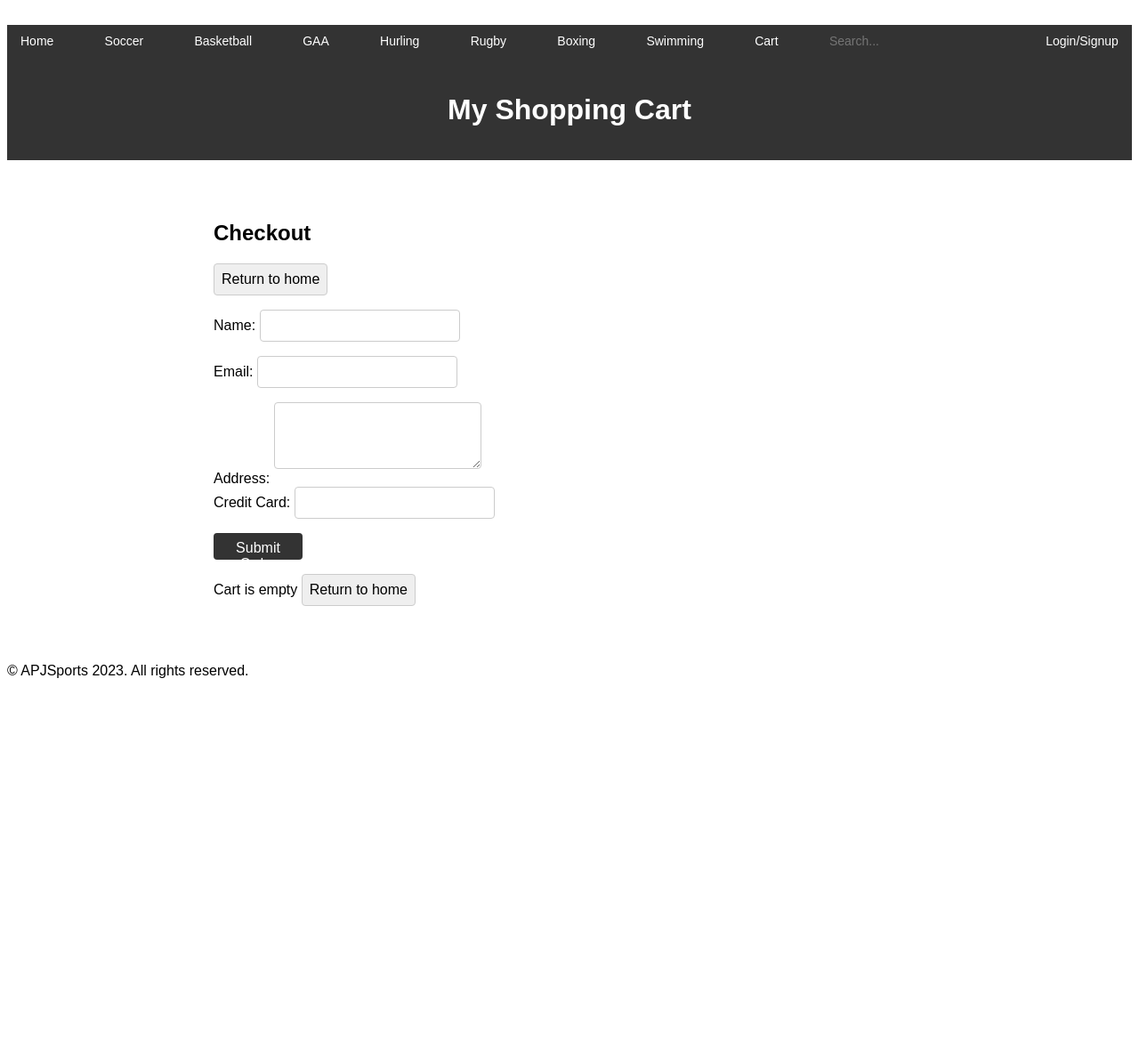
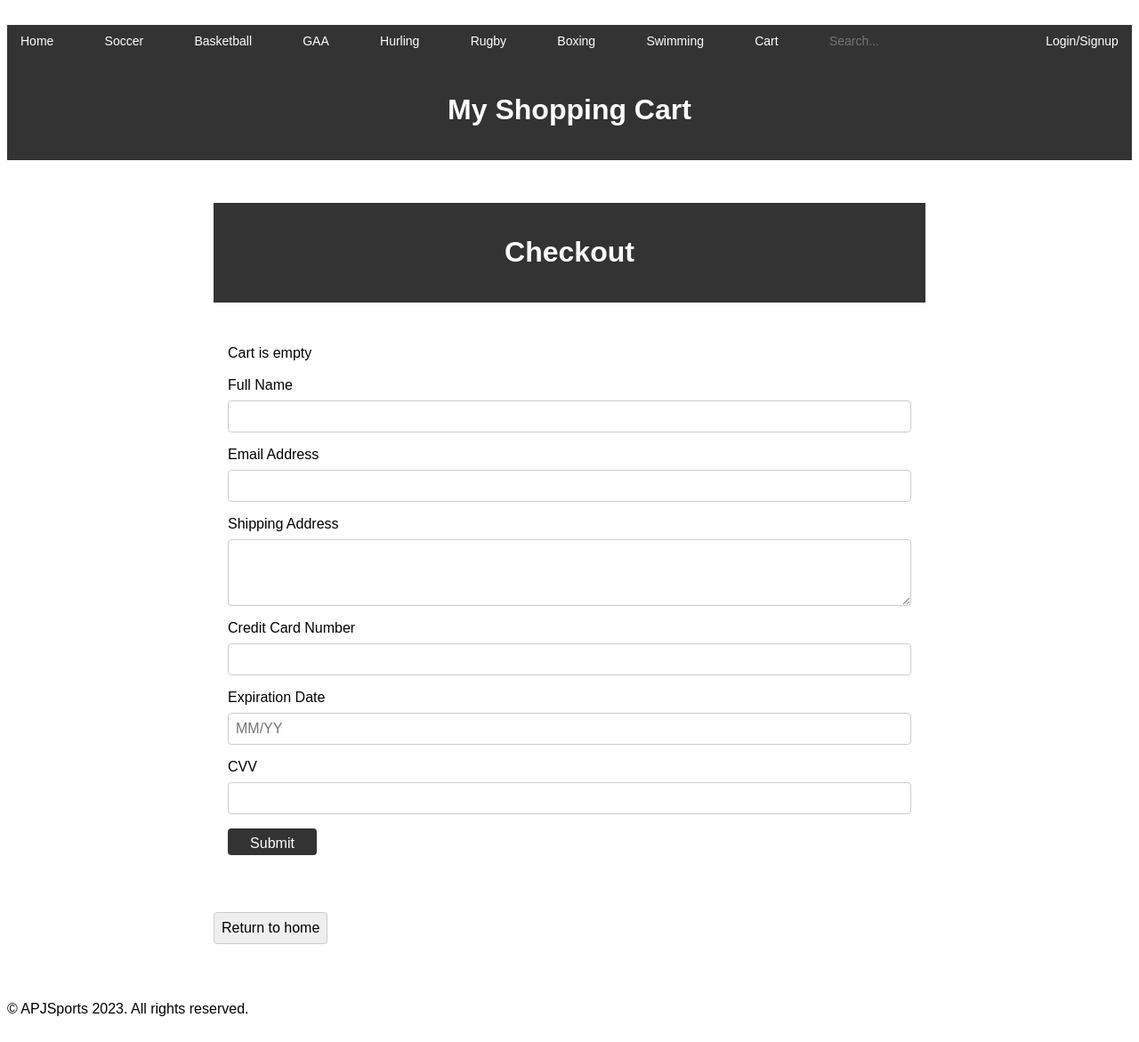
Before and after one commit to johnnylayson543/APJSports, a PHP site: page /cart.php in a window 1280 px wide. Shown: the whole page at 89% size. Before the commit the page ends 762 px from the top, so only its background shows below. Run offline with PHP 8.4, Linux system fonts and the light colour scheme; the visitor is signed in with stand-in values (Sample User, id 1).

Commit message:
Pushed cart cleanup

```diff
--- a/html/cart.php
+++ b/html/cart.php
@@ -14,29 +14,43 @@ require_once '../loginsession/forceloginheader.php';
     <h1>My Shopping Cart</h1>
 </header>
 <main>
-    <h2>Checkout</h2>
-    <a href="../html/index.php"><input type="button" value="Return to home" ></a>
-    <form>
-        <div>
-            <label for="name">Name:</label>
-            <input type="text" id="name" name="name" required>
-        </div>
-        <div>
-            <label for="email">Email:</label>
-            <input type="email" id="email" name="email" required>
-        </div>
-        <div>
-            <label for="address">Address:</label>
-            <textarea id="address" name="address" rows="3" required></textarea>
-        </div>
-        <div>
-            <label for="card">Credit Card:</label>
-            <input type="text" id="card" name="card" required>
-        </div>
-        <button type="submit">Submit Order</button>
-    </form>
+    <body>
+    <div class="container">
+        <header>
+            <h1>Checkout</h1>
+        </header>
+        <main>
+            <?php require "../connectiondatabase/shoppingCartFunc.php"?>
 
-    <?php require "../connectiondatabase/shoppingCartFunc.php"?>
+
+            <br><br>
+            <form>
+                <label for="name">Full Name</label>
+                <input type="text" id="name" name="name" required>
+
+                <label for="email">Email Address</label>
+                <input type="email" id="email" name="email" required>
+
+                <label for="address">Shipping Address</label>
+                <textarea id="address" name="address" rows="3" required></textarea>
+
+                <label for="card">Credit Card Number</label>
+                <input type="text" id="card" name="card" required>
+
+                <label for="expiration">Expiration Date</label>
+                <input type="text" id="expiration" name="expiration" placeholder="MM/YY" required>
+
+                <label for="cvv">CVV</label>
+                <input type="text" id="cvv" name="cvv" required>
+
+                <button type="submit">Submit</button>
+            </form>
+        </main>
+    </div>
+    </body>
+
+
+
 
     <a href="../html/index.php"><input type="button" value="Return to home" ></a>
 </main>
```
